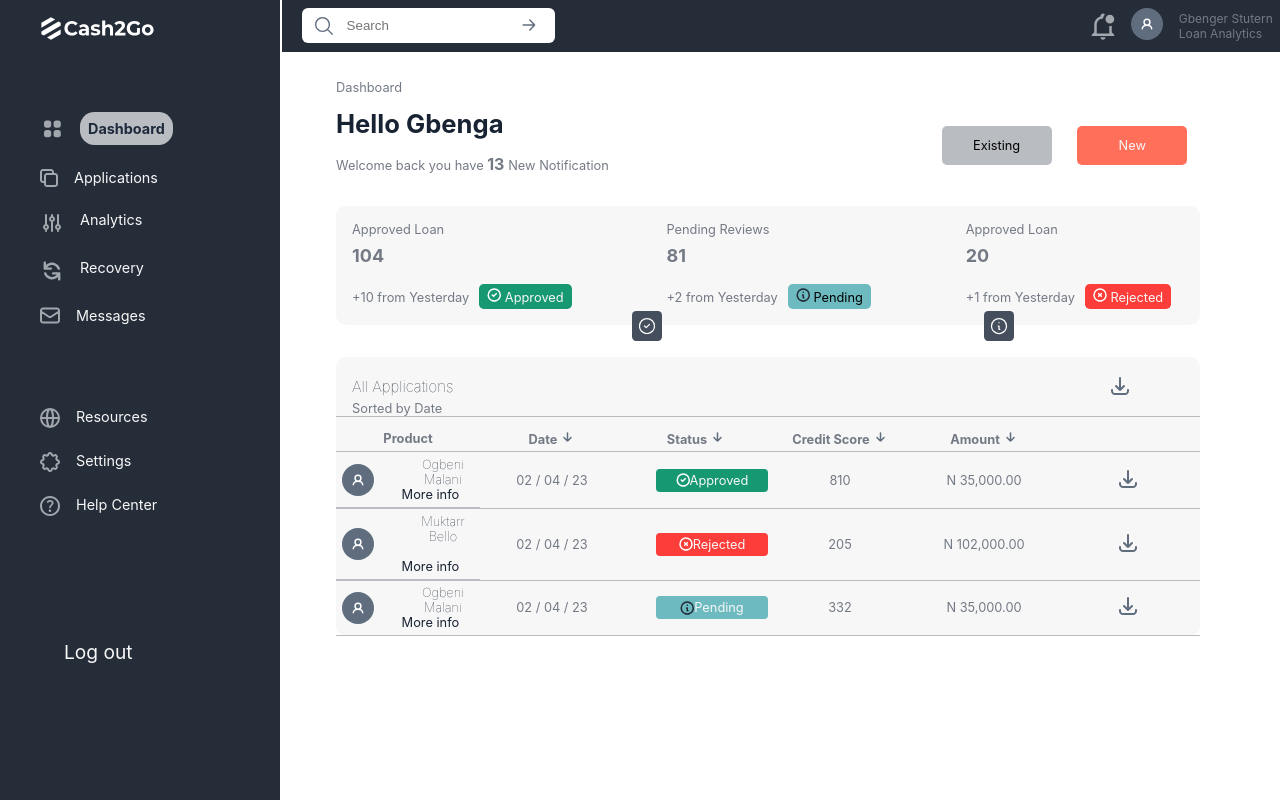
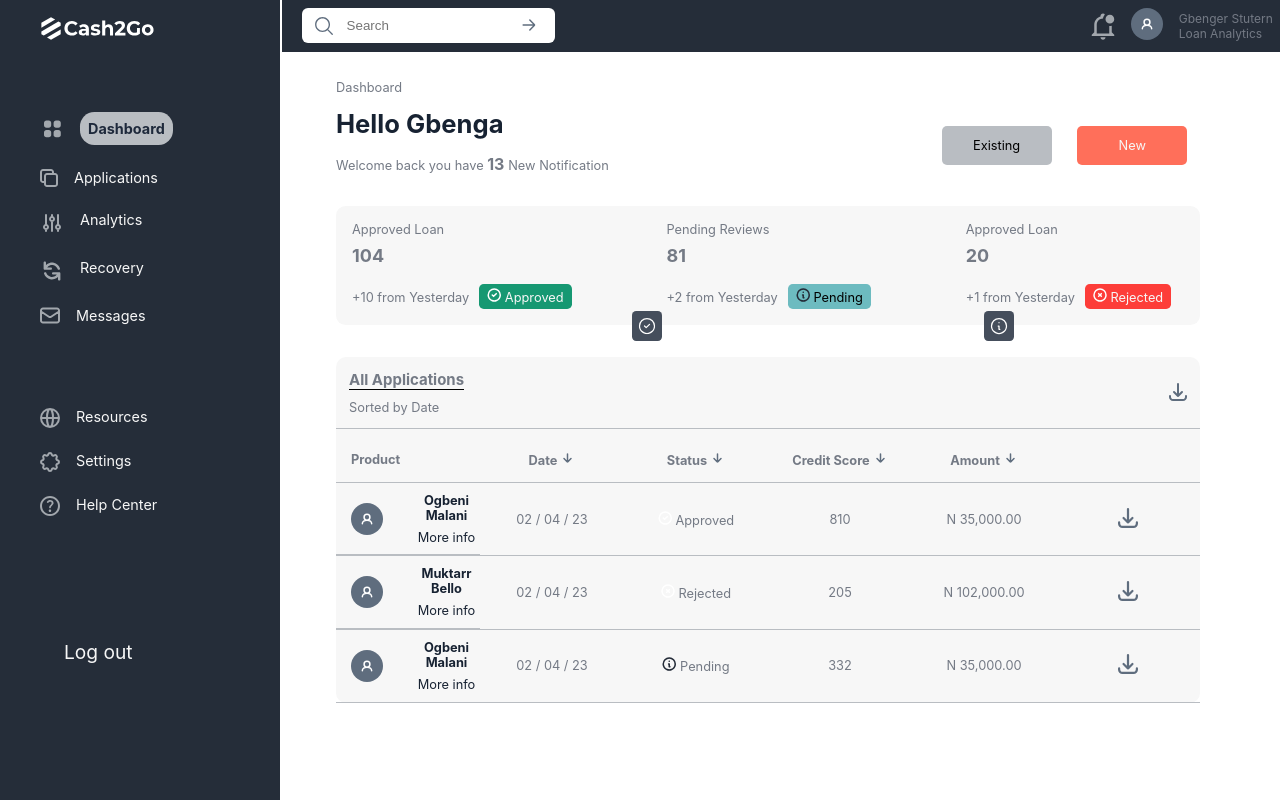
Before and after one commit to joyibeh93/Cash2go-loan-app, a React (Create React App) app: page /dashboard in a window 1280 px wide. Shown: the top 800 px of the page. Built offline with nearby package versions, Linux system fonts and the light colour scheme; the HTML template or start-up script is replaced by a standard one.

Commit message:
making the design align

```diff
--- a/src/Components/Dashboard1_down.jsx
+++ b/src/Components/Dashboard1_down.jsx
@@ -40,7 +40,7 @@ const DashBoard1_Down = () => {
           <tr>
             <td className="dashDown-first-data">
               <img src={userIcon} alt="user-icon" />{' '}
-              <div className="dashDown-data-title"  >
+              <div className="data-title"  >
                 <h4>Ogbeni Malani</h4>
                 <Link to="/applicantinfo"> More info </Link>
                 {/* <span>more info</span> */}
@@ -62,7 +62,7 @@ const DashBoard1_Down = () => {
             <td className="dashDown-first-data">
               <img src={userIcon} alt="user-icon" />{' '}
               <div className="data-title">
-                <h4>Muktarr Bello</h4><br />
+                <h4>Muktarr Bello</h4>
                 <span><Link to="/applicantinfo"> More info </Link></span>
                 {/* more info */}
               </div>
--- a/src/Styles/Dashboard-down.css
+++ b/src/Styles/Dashboard-down.css
@@ -47,7 +47,7 @@
 }
 
 /* styling for dash-down title :style={{ color: '#74757a', paddingRight: '25px' }} */
-.dashDown-Table {
+/* .dashDown-Table {
   background-color: #f7f7f7;
   border-radius: 10px;
 }
@@ -75,15 +75,6 @@
   border-bottom: 1px solid #b9bdc2;
  }
 
-/* approved downstyling style={{ marginRight: '5px' }}  */
-/*  */
-/* th,
-td {
-  border-bottom: 0.1px solid #b9bdc2;
-  font-weight: 100;
-  style={{ borderBottom: '1px solid #b9bdc2' }}
-} */
-
 
 .dashDown-first-data {
   display: flex;
@@ -94,12 +85,10 @@ td {
 
 
 .dashDown-first-data h4 {
-  /* padding-bottom: 5px; */
   padding-right: '25px';
-  margin-left: 25px;
   color: '#74757a';
   font-weight: 100;
-  /* style={{ ', }} */
+
 }
 
 .dashDown-first-data Link {
@@ -110,14 +99,9 @@ td {
   margin: 0 0.4rem;
 }
 
-/* .dashDown-img {
-  padding-Left: 70px;
-} */
 
 .dashDown-approved {
   display: flex;
-  /* padding-top: 3px;
-  padding-bottom: 3px; */
   padding: 4px 5px;
   border-radius: 4px;
   justify-content: center;
@@ -125,7 +109,7 @@ td {
   text-align: center;
   background-color: var(--approved-btn-bg-clr);
   color: var(--main-bg-clr);
-  /* width: 60%; */
+
   margin-left: 2rem;
 }
 
@@ -138,15 +122,14 @@ td {
   text-align: center;
   background-color: hsl(184, 40%, 59%);
   color: var(--main-bg-clr);
-  /* width: 60%; */
+
   margin-left: 2rem;
 
 }
 
 .dashDown-rejected {
   display: flex;
-  /* padding-top: 3px;
-  padding-bottom: 3px; */
+
   padding: 4px 5px;
   border-radius: 4px;
   justify-content: center;
@@ -154,11 +137,71 @@ td {
   text-align: center;
   background-color: #fd3d39;
   color: var(--main-bg-clr);
-  /* width: 60%; */
-  /* margin-left: 2rem; */
+
  margin-left: 2rem;
+} */
+
+
+.dashDown-tablehead{
+  padding: 13px;
+}
+.dashDown-Table {
+  background-color: #f7f7f7;
+  border-radius: 10px;
+}
+.dashdown-div h3{
+  margin-bottom: 10px;
 }
 
+.dash-th {
+  text-align: left;
+  padding: 15px;
+}
+
+.dashDown-first-data {
+  display: flex;
+  align-items: center;
+}
+
+.dashDown-first-data img {
+  margin-right: 15px;
+  padding: 15px;
+}
+
+.dashDown-data-title {
+  display: flex;
+  flex-direction: column;
+}
+.data-title h4{
+  margin-bottom: 7px;
+}
+
+.dashDown-data-title h4 {
+  margin: 0;
+}
+
+.dashDown-data-title a {
+  color: #74757a;
+}
+
+.dashDown-pending,
+.dashDown-approved,
+.dashDown-rejected {
+  margin: 0;
+}
+
+.dashDown-img {
+  width: 20px;
+  height: 20px;
+}
+
+
+
+
+
+
+
+/* differnt don't combine with top */
 
 /* .dashRev-approved {
   display: flex;
```
